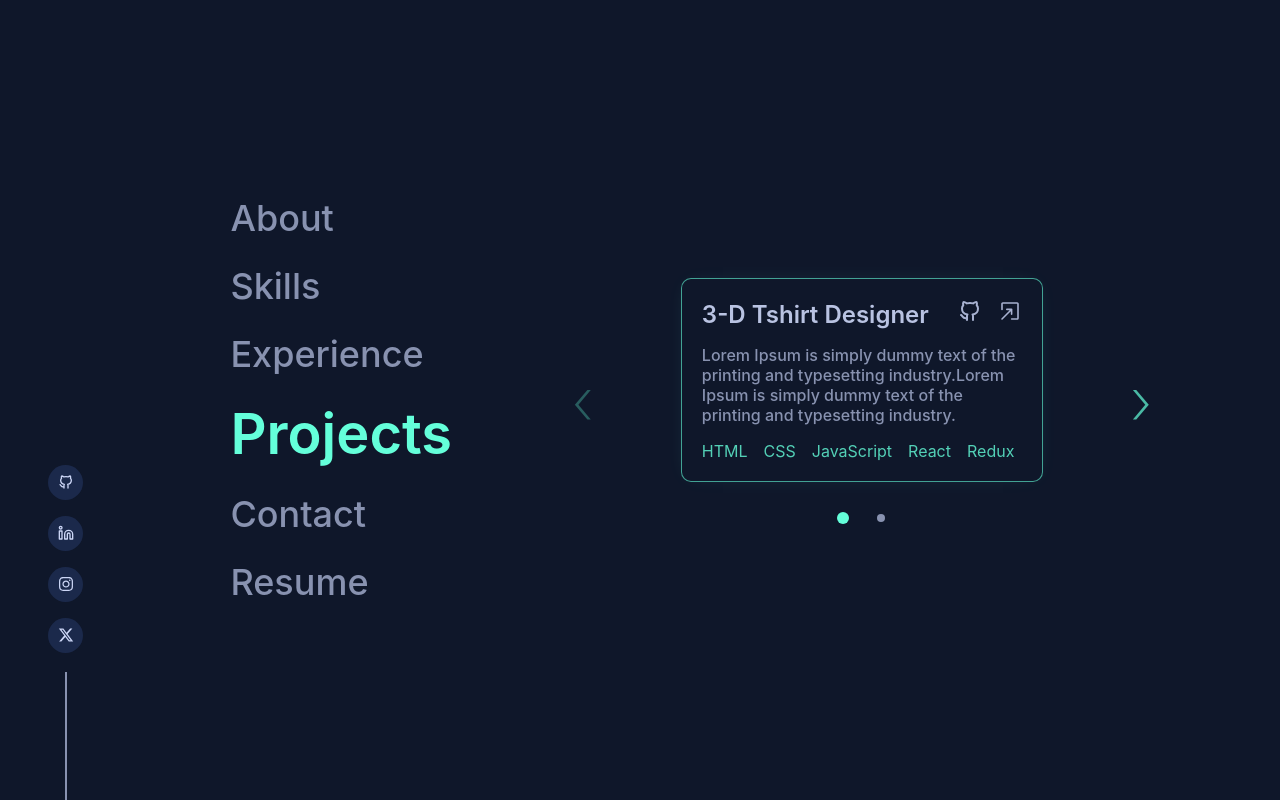
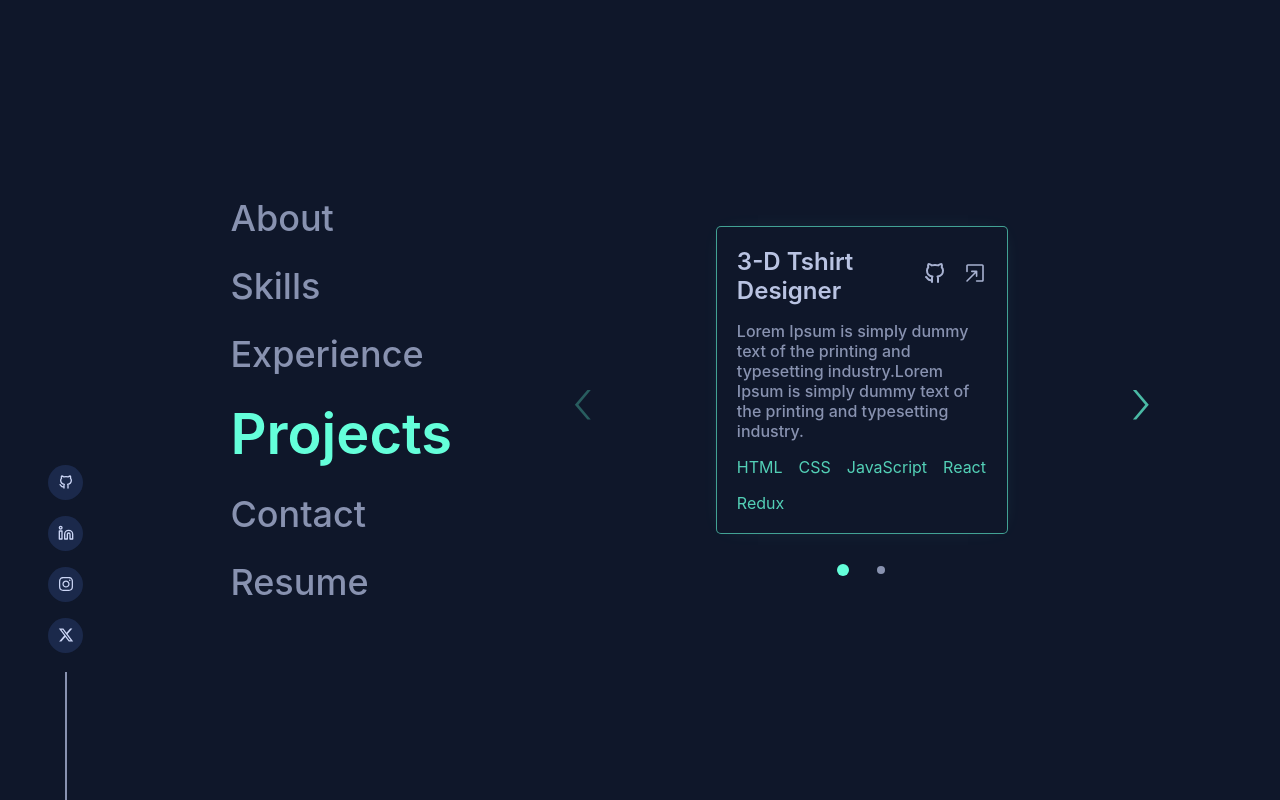
Before and after one commit to Reck1618/portfolio_v1, a React (Vite) app: page / in a window 1280 px wide. Both pictures are taken after a click on the item "Projects". Built offline with nearby package versions, Linux system fonts and the light colour scheme.

Commit message:
temp commit

```diff
--- a/src/componenets/projects-card/Project-card.css
+++ b/src/componenets/projects-card/Project-card.css
@@ -1,11 +1,12 @@
 .project-card {
-    width: 320px;
+    width: 250px;
+    min-height: 260px;
     display: flex;
     flex-direction: column;
     padding: 20px;
     background-color: var(--bg-1);
 	border: 1px solid rgba(100, 255, 218, 0.6);
-    border-radius: 10px;
+    border-radius: 5px;
     box-shadow: 0px 0px 20px -10px rgba(100, 255, 218, 0.2);
     gap: 1rem;
     cursor: pointer;
@@ -63,7 +64,7 @@
     opacity: 0.8;
     flex-direction: row;
     gap: 1rem;
-    /* flex-wrap:wrap; */
+    flex-wrap:wrap;
     justify-content: flex-start;
     align-items: center;
 }
```
